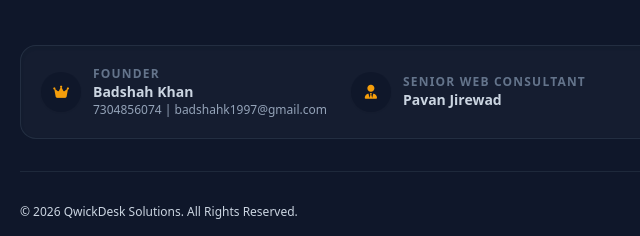
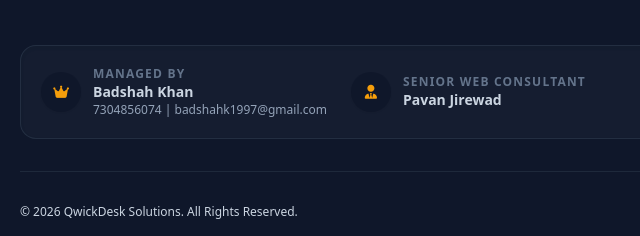
Before and after one commit to instadesksolutions-cmd/qwickdesk-portfolio, a plain HTML site: page index.html in a window 1280 px wide. Shown: the part 4959-5195 px from the top of the page, 0-640 px from the left. Drawn offline with nearby package versions, Linux system fonts and the light colour scheme.

Commit message:
Change 'Founder' label to 'Managed By'

```diff
--- a/index.html
+++ b/index.html
@@ -499,7 +499,7 @@
                             <i class="fas fa-crown"></i>
                         </div>
                         <div>
-                            <p class="text-xs text-slate-500 font-bold uppercase tracking-widest">Founder</p>
+                            <p class="text-xs text-slate-500 font-bold uppercase tracking-widest">Managed By</p>
                             <p class="text-slate-300 font-semibold">Badshah Khan</p>
                             <p class="text-xs text-slate-400">
                                 <a href="tel:+917304856074" class="hover:text-white transition">7304856074</a> |
```
